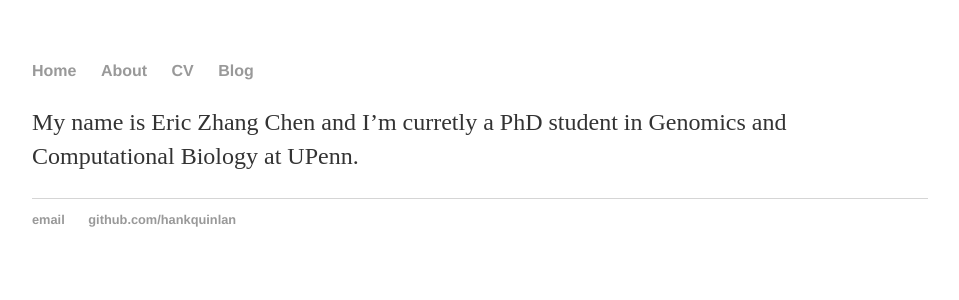
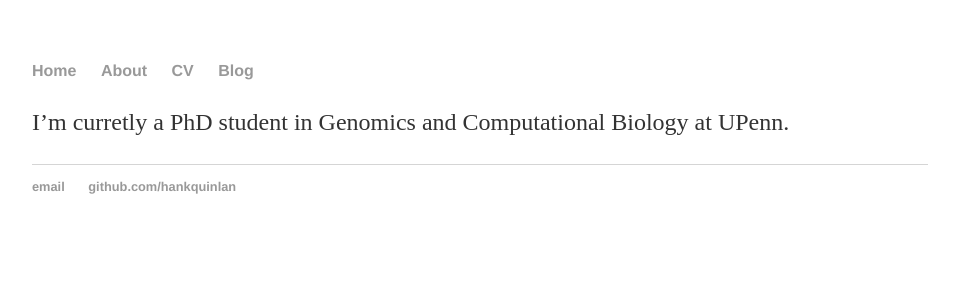
Before and after one commit to chvlyl/chvlyl.github.io, a Jekyll site: the page built from index.md, in a window 1280 px wide. Shown: the top 300 px of the page, without its empty margins (160-1119 px from the left). Built offline with Jekyll 4.4.1, drawn with Linux system fonts in a browser that asks for light colours.

Commit message:
Update index.md

```diff
--- a/index.md
+++ b/index.md
@@ -1,6 +1,7 @@
 ---
 layout: default
+title: Eric Zhang Chen
 ---
 
 
-My name is Eric Zhang Chen and I'm curretly a PhD student in Genomics and Computational Biology at UPenn.
+I'm curretly a PhD student in Genomics and Computational Biology at UPenn.
```
